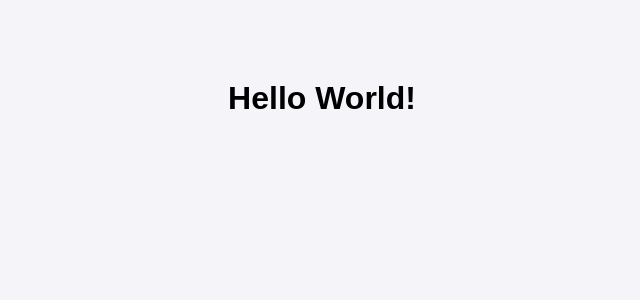
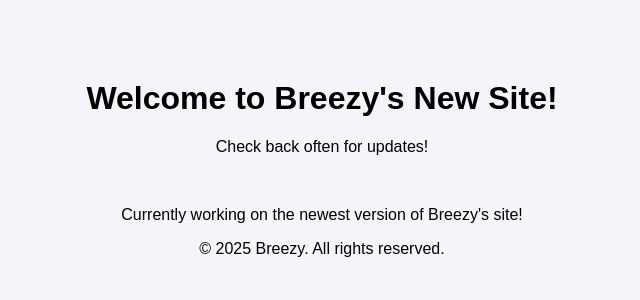
Before and after one commit to Pat-Calh/Breezy-site-react, a React (Vite) app: page / in a window 1280 px wide. Shown: the top 300 px of the page, without its empty margins (318-958 px from the left). Built offline with nearby package versions, Linux system fonts and the light colour scheme; the HTML template or start-up script is replaced by a standard one.

Commit message:
Updated Front Page Text

```diff
--- a/src/App.jsx
+++ b/src/App.jsx
@@ -3,7 +3,13 @@ import React from 'react';
 function App() {
   return (
     <div className="App">
-      <h1>Hello World!</h1>
+      <h1>Welcome to Breezy's New Site!</h1>
+      <p>Check back often for updates!</p>
+      <br />
+      <p>Currently working on the newest version of Breezy's site! </p>
+      <footer>
+        <p>© 2025 Breezy. All rights reserved.</p>
+      </footer>
     </div>
   );
 }
```
